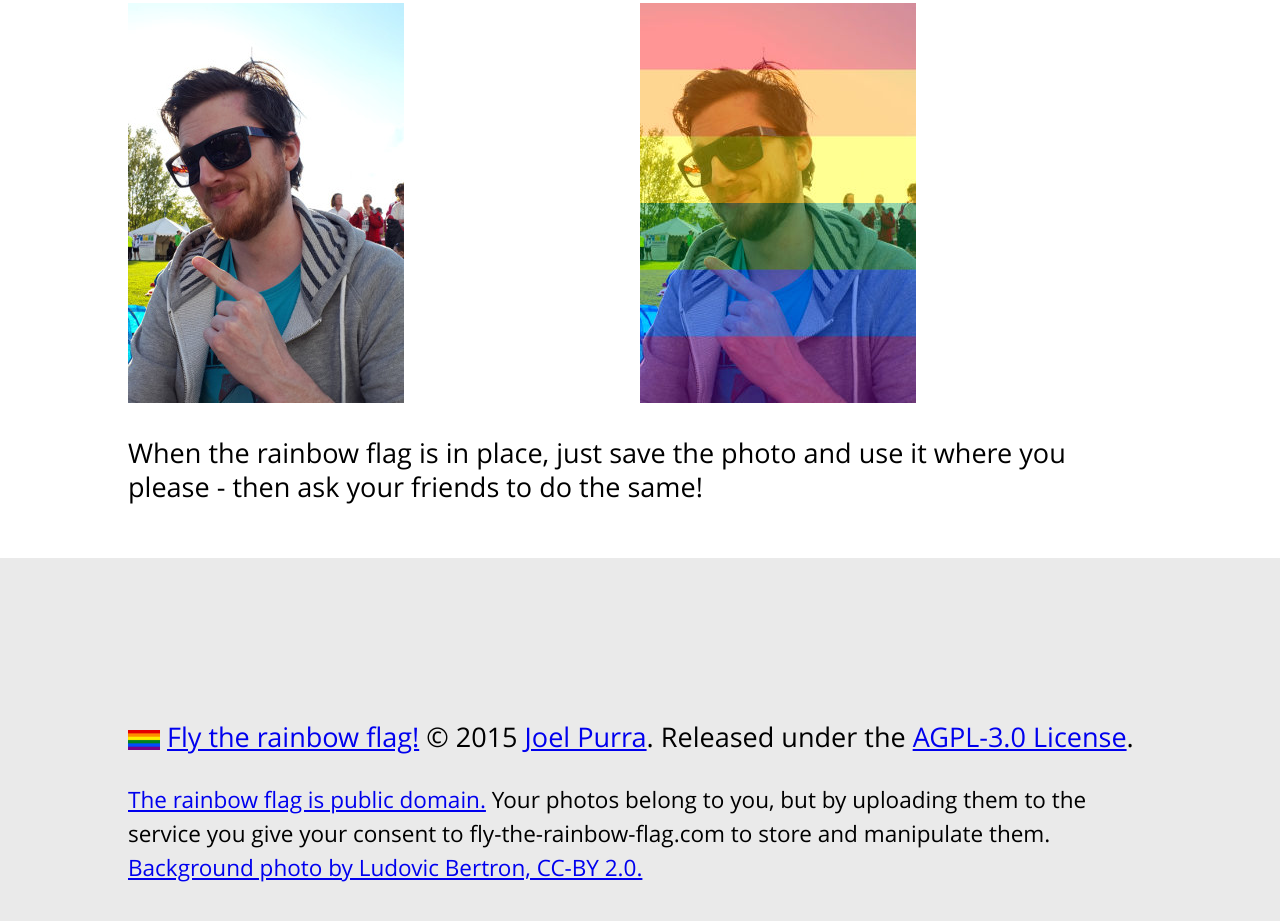
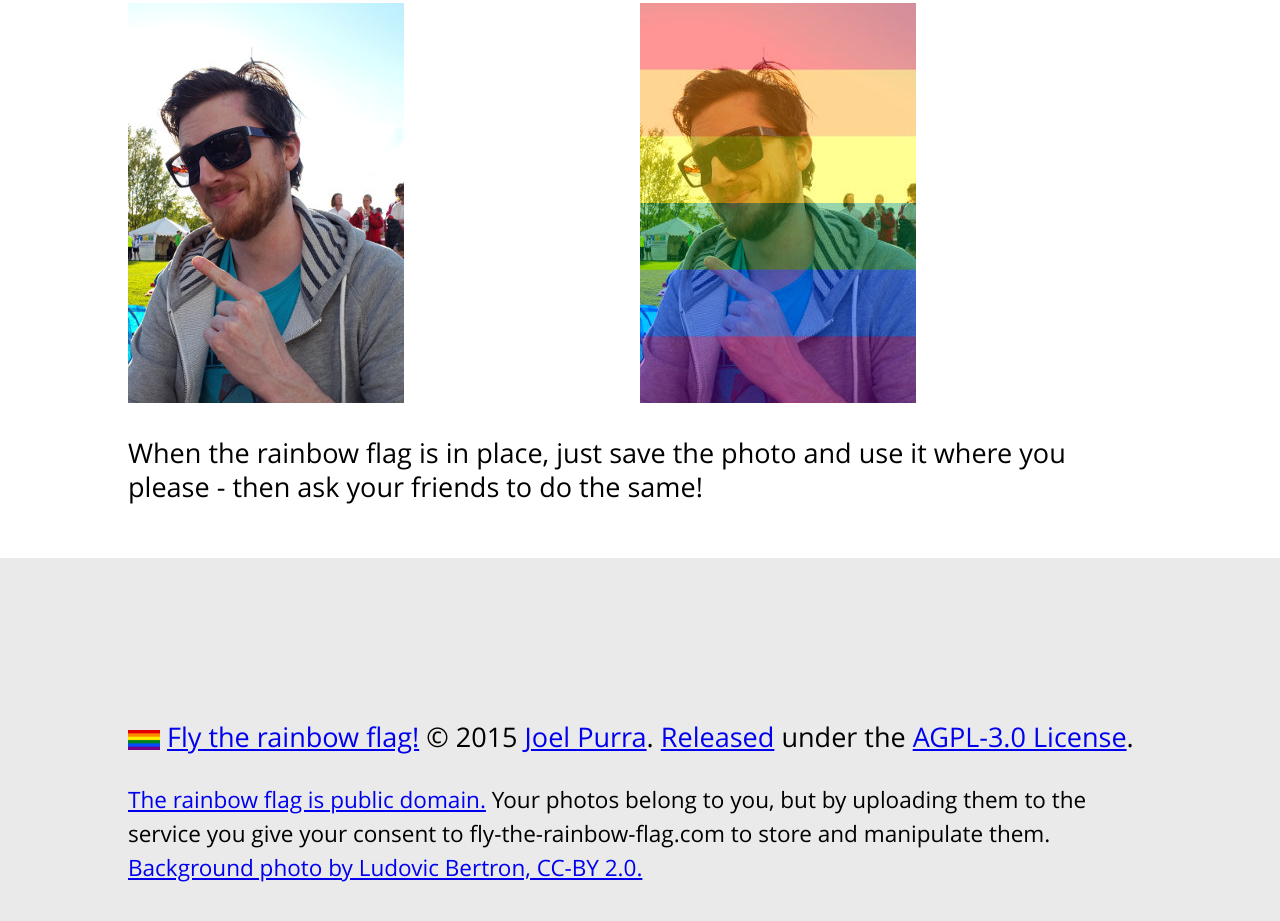
Before and after one commit to joelpurra/fly-the-rainbow-flag.com, a website: page public/index.html in a window 1280 px wide. Shown: the part 733-1654 px from the top of the page. Drawn offline with Linux system fonts and the light colour scheme; no server answers.

Commit message:
Add link to github

```diff
--- a/public/index.html
+++ b/public/index.html
@@ -131,7 +131,7 @@
 -->
     <footer>
         <p>
-            <img src="/resources/image/icon-64x64.png" /> <a href="https://fly-the-rainbow-flag.com/">Fly the rainbow flag!</a> &copy; 2015 <a href="http://joelpurra.com/">Joel Purra</a>. Released under the <a href="https://www.gnu.org/licenses/agpl-3.0.html">AGPL-3.0 License</a>.
+            <img src="/resources/image/icon-64x64.png" /> <a href="https://fly-the-rainbow-flag.com/">Fly the rainbow flag!</a> &copy; 2015 <a href="http://joelpurra.com/">Joel Purra</a>. <a href="https://github.com/joelpurra/fly-the-rainbow-flag.com">Released</a> under the <a href="https://www.gnu.org/licenses/agpl-3.0.html">AGPL-3.0 License</a>.
         </p>
         <p>
             <small><a href="https://en.wikipedia.org/wiki/Rainbow_flag_(LGBT_movement)">The rainbow flag is public domain.</a> Your photos belong to you, but by uploading them to the service you give your consent to fly-the-rainbow-flag.com to store and manipulate them. <a href="https://en.wikipedia.org/wiki/File:Rainbow_flag_and_blue_skies.jpg">Background photo by Ludovic Bertron, CC-BY 2.0.</a></small>
```
